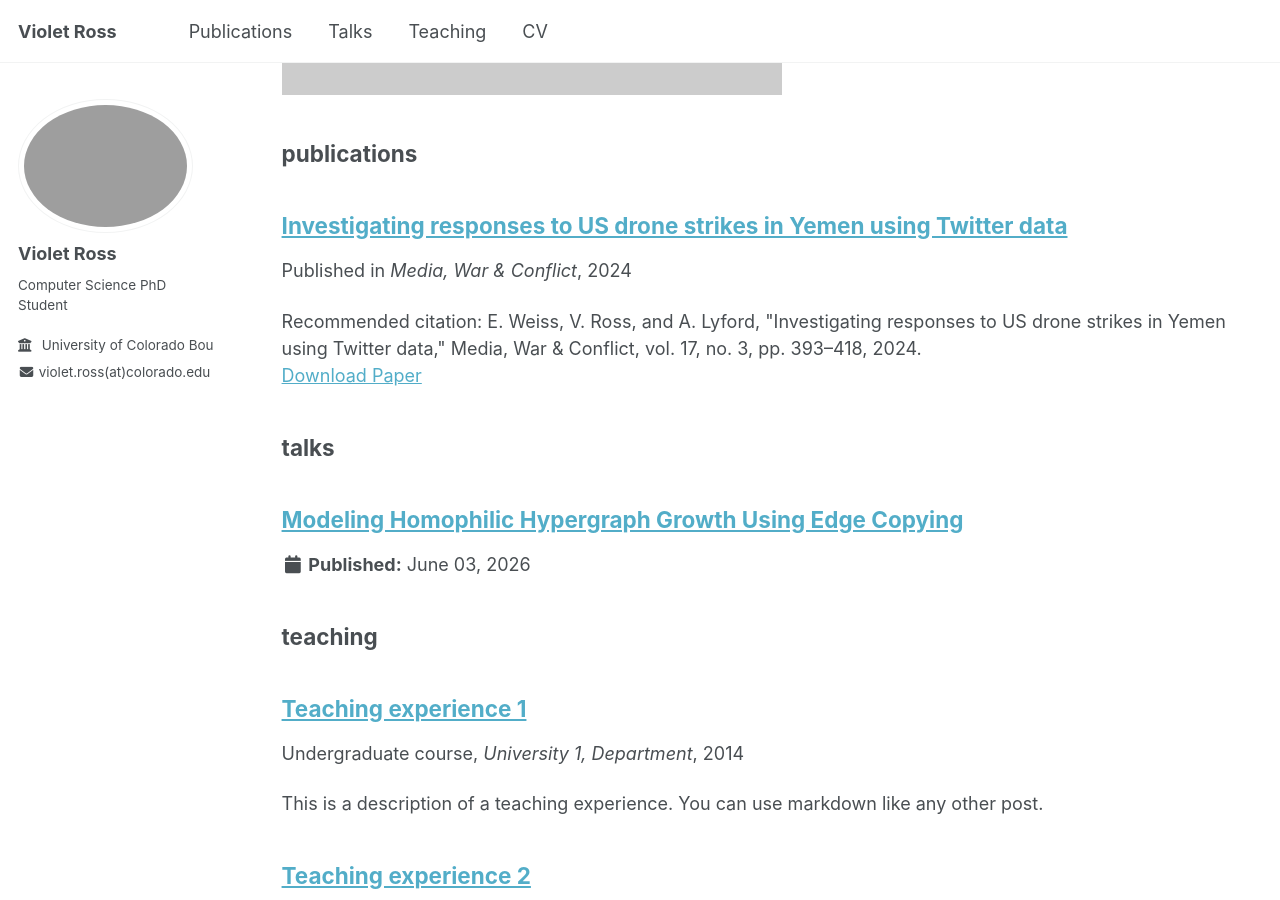
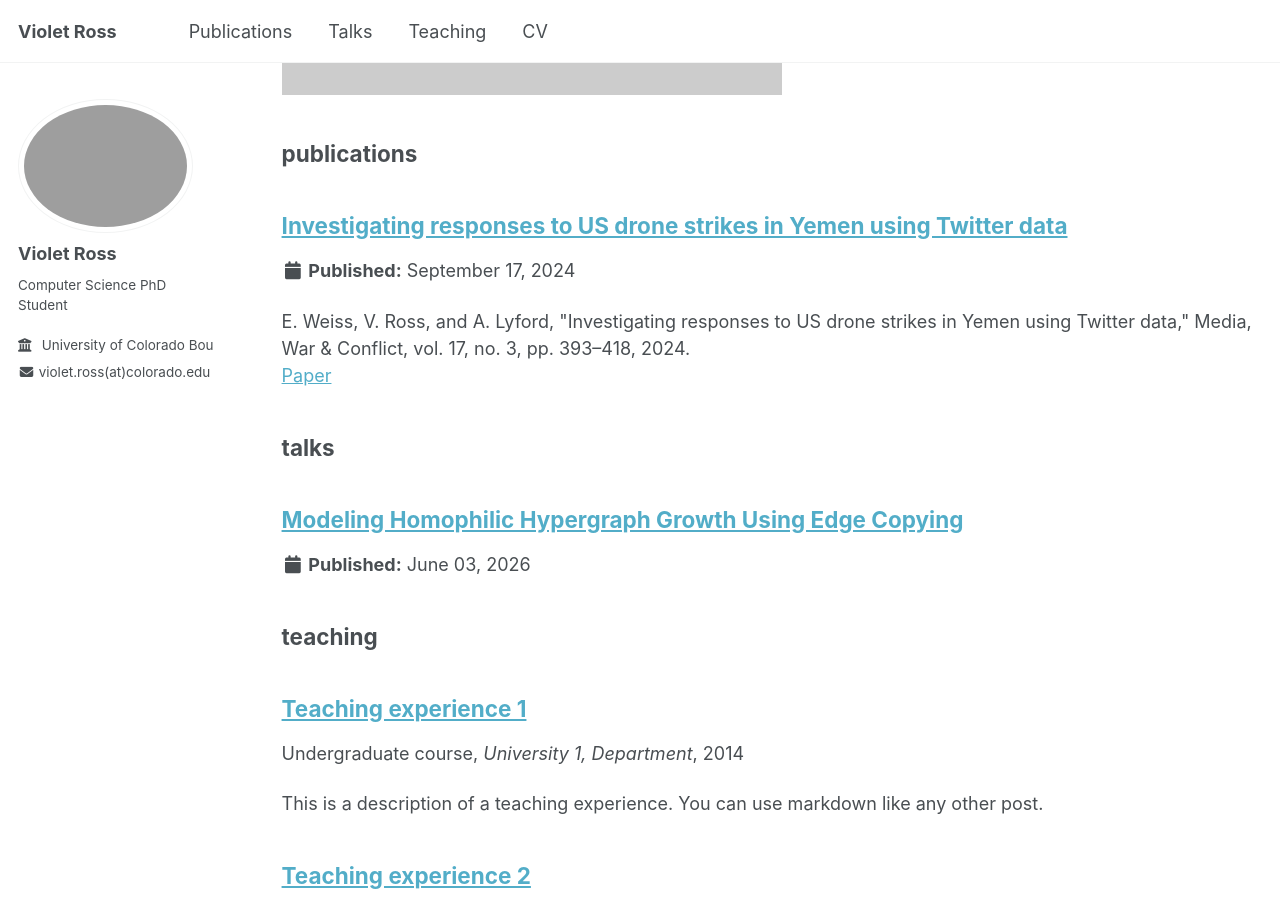
Before and after one commit to Violet-Ross/violet-ross.github.io, a Jekyll site: the page built from _pages/sitemap.md, in a window 1280 px wide and 900 px high, scrolled down 3697 px. Built offline with Jekyll 4.4.1, drawn with Linux system fonts in a browser that asks for light colours; a script bundle is joined from its source files by our own code; library files that are not in the unit come from our copies.

Commit message:
Update archive-single.html

```diff
--- a/_includes/archive-single.html
+++ b/_includes/archive-single.html
@@ -40,8 +40,6 @@
 
         {% if post.collection == 'teaching' %}
           <p> {{ post.type }}, <i>{{ post.venue }}</i>, {{ post.date | default: "1900-01-01" | date: "%Y" }} </p>
-        {% elsif post.collection == 'publications' %}
-          <p>Published in <i>{{ post.venue }}</i>, {{ post.date | default: "1900-01-01" | date: "%Y" }} </p>
         {% elsif post.date %}
          <p class="page__date"><strong><i class="fa fa-fw fa-calendar" aria-hidden="true"></i> {{ site.data.ui-text[site.locale].date_label | default: "Published:" }}</strong> <time datetime="{{ post.date | default: "1900-01-01" | date_to_xmlschema }}">{{ post.date | default: "1900-01-01" | date: "%B %d, %Y" }}</time></p>
         {% endif %}
@@ -52,32 +50,13 @@
     <p class="archive__item-excerpt" itemprop="description"><p>{{ post.excerpt | markdownify | remove: '<p>' | remove: '</p>' }}<strong><a href="{{ base_path }}{{ post.url }}" rel="permalink"> Read more</a></strong></p></p>
     {% endif %}
 
-    {% if post.citation and post.paperurl and post.slidesurl and post.bibtexurl %}
-      <p>Recommended citation: {{ post.citation }}<br /><a href="{{ post.paperurl }}">Download Paper</a> | <a href="{{ post.slidesurl }}">Download Slides</a> | <a href="{{ post.bibtexurl }}">Download Bibtex</a></p>
-    {% elsif post.citation and post.paperurl and post.slidesurl %}
-      <p>Recommended citation: {{ post.citation }}<br /><a href="{{ post.paperurl }}">Download Paper</a> | <a href="{{ post.slidesurl }}">Download Slides</a></p>
-    {% elsif post.citation and post.paperurl and post.bibtexurl %}
-      <p>Recommended citation: {{ post.citation }}<br /><a href="{{ post.paperurl }}">Download Paper</a> | <a href="{{ post.bibtexurl }}">Download Bibtex</a></p>
-    {% elsif post.citation and post.paperurl %}
-      <p>Recommended citation: {{ post.citation }}<br /><a href="{{ post.paperurl }}">Download Paper</a></p>
-    {% elsif post.citation and post.slidesurl and post.bibtexurl %}
-      <p>Recommended citation: {{ post.citation }}<br /><a href="{{ post.slidesurl }}">Download Slides</a> | <a href="{{ post.bibtexurl}}">Download Bibtex</a></p>
-    {% elsif post.citation and post.slidesurl %}
-      <p>Recommended citation: {{ post.citation }}<br /><a href="{{ post.slidesurl }}">Download Slides</a></p>
-    {% elsif post.citation and post.bibtexurl %}
-      <p>Recommended citation: {{ post.citation }}<br /><a href="{{ post.bibtexurl }}">Download Bibtex</a></p>
-    {% elsif post.citation %}
-      <p>Recommended citation: {{ post.citation }}</p>
-    {% elsif post.paperurl and post.bibtexurl %}
-      <p><a href="{{ post.paperurl }}">Download Paper</a> | <a href="{{ post.bibtexurl }}">Download Bibtex</a></p>
-    {% elsif post.paperurl %}
-      <p><a href="{{ post.paperurl }}">Download Paper</a></p>
-    {% elsif post.slidesurl and post.bibtexurl %}
-      <p><a href="{{ post.slidesurl }}">Download Slides</a> | <a href="{{ post.bibtexurl }}">Download Bibtex</a></p>
-    {% elsif post.slidesurl %}
-      <p><a href="{{ post.slidesurl }}">Download Slides</a></p>
-    {% elsif post.bibtexurl %}
-      <p><a href="{{ post.bibtexurl }}">Download Bibtex</a></p>
+    {% if post.citation or post.paperurl or post.slidesurl or post.bibtexurl %}
+      <p>
+        {% if post.citation %}{{ post.citation }}<br />{% endif %}
+        {% if post.paperurl %}<a href="{{ post.paperurl }}">Paper</a>{% endif %}
+        {% if post.slidesurl %}{% if post.paperurl %} | {% endif %}<a href="{{ post.slidesurl }}">Download Slides</a>{% endif %}
+        {% if post.bibtexurl %}{% if post.paperurl or post.slidesurl %} | {% endif %}<a href="{{ post.bibtexurl }}">Download Bibtex</a>{% endif %}
+      </p>
     {% endif %}
 
   </article>
```
